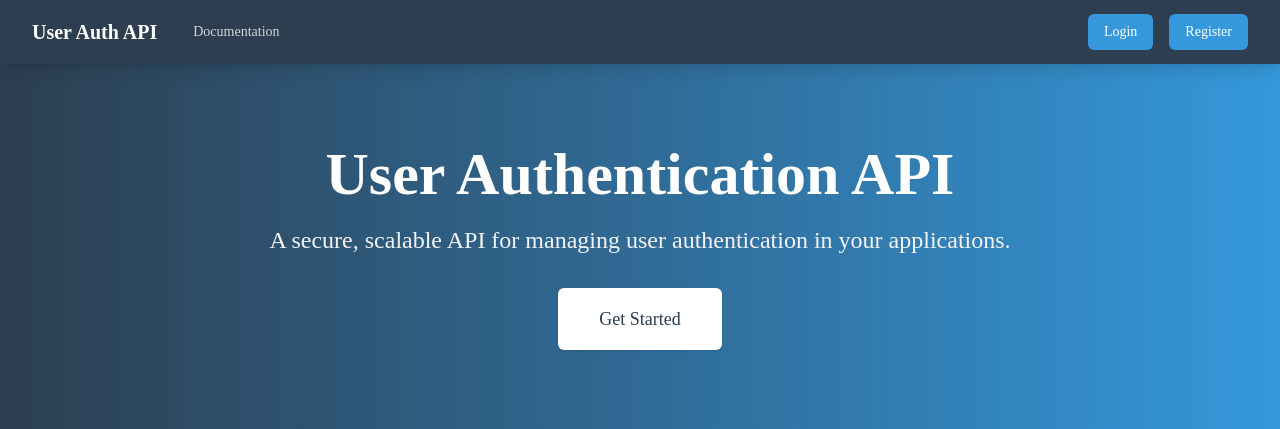
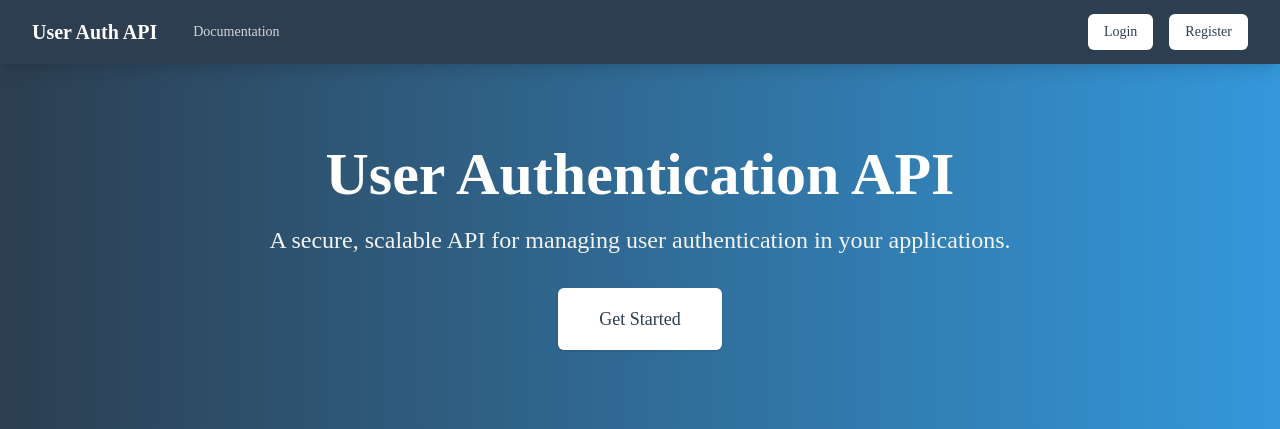
Before and after one commit to RANzzzzzzzzzY/tempAPI, a PHP site: page / in a window 1280 px wide. Shown: the top 429 px of the page. Run offline with PHP 8.4, Linux system fonts and the light colour scheme; some libraries are stand-ins or nearby versions.

Commit message:
small adjustment in index.php

```diff
--- a/index.php
+++ b/index.php
@@ -68,8 +68,8 @@ if ($isLoggedIn) {
                     <?php if ($isLoggedIn): ?>
                     <a href="dev/logout.php" class="text-gray-300 hover:text-white px-3 py-2 rounded-md text-sm font-medium">Logout</a>
                     <?php else: ?>
-                    <a href="dev/login-page.php" class="ml-4 bg-secondary hover:bg-sky-400 text-white px-4 py-2 rounded-md text-sm font-medium">Login</a>
-                    <a href="dev/register-page.php" class="ml-4 bg-secondary hover:bg-sky-400 text-white px-4 py-2 rounded-md text-sm font-medium">Register</a>
+                    <a href="dev/login-page.php" class="ml-4 bg-white hover:bg-gray-100 text-primary px-4 py-2 rounded-md text-sm font-medium">Login</a>
+                    <a href="dev/register-page.php" class="ml-4 bg-white hover:bg-gray-100 text-primary px-4 py-2 rounded-md text-sm font-medium">Register</a>
                     <?php endif; ?>
                 </div>
             </div>
@@ -87,7 +87,7 @@ if ($isLoggedIn) {
                 <?php if (!$isLoggedIn): ?>
                 <div class="mt-5 max-w-md mx-auto sm:flex sm:justify-center md:mt-8">
                     <div class="rounded-md shadow">
-                        <a href="user_authentication_api/dev/register-page.php" class="w-full flex items-center justify-center px-8 py-3 border border-transparent text-base font-medium rounded-md text-primary bg-white hover:bg-gray-50 md:py-4 md:text-lg md:px-10">
+                        <a href="/dev/register-page.php" class="w-full flex items-center justify-center px-8 py-3 border border-transparent text-base font-medium rounded-md text-primary bg-white hover:bg-gray-50 md:py-4 md:text-lg md:px-10">
                             Get Started
                         </a>
                     </div>
```
